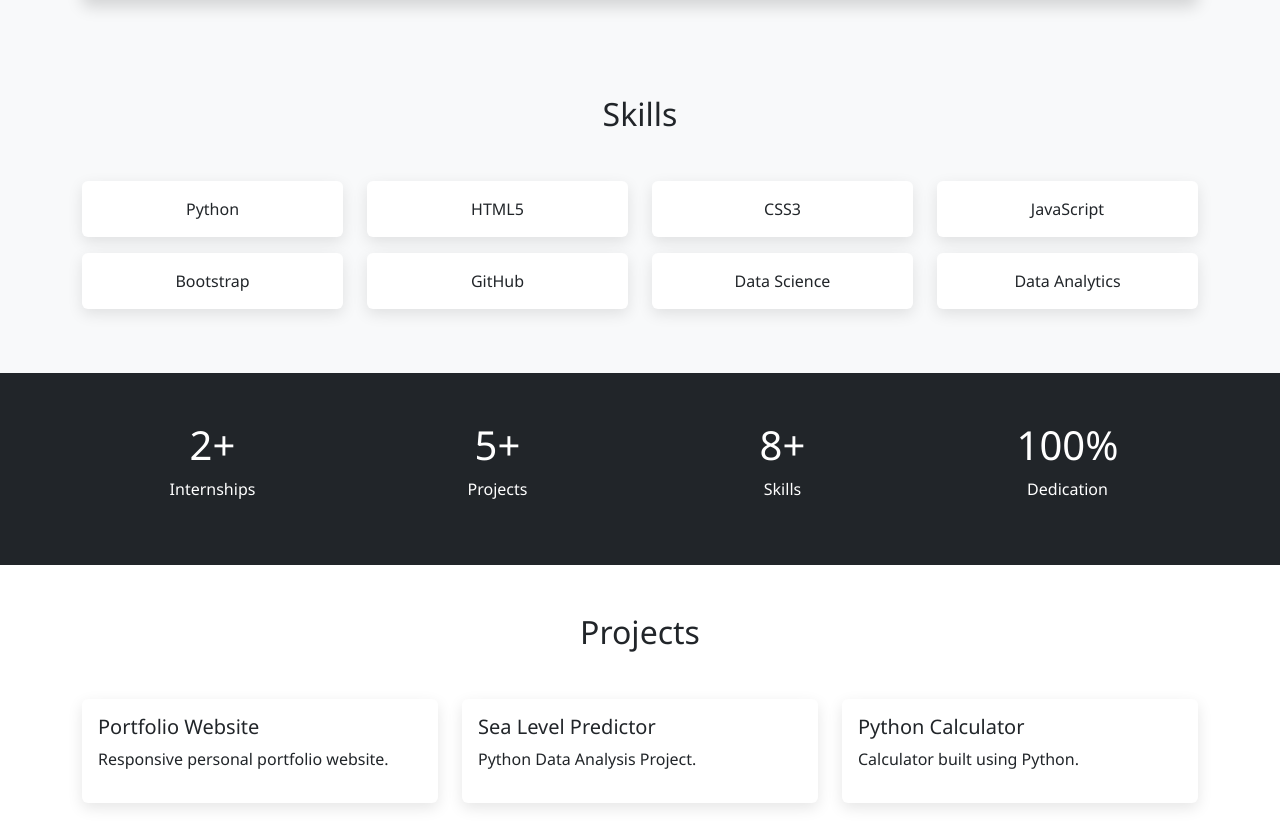
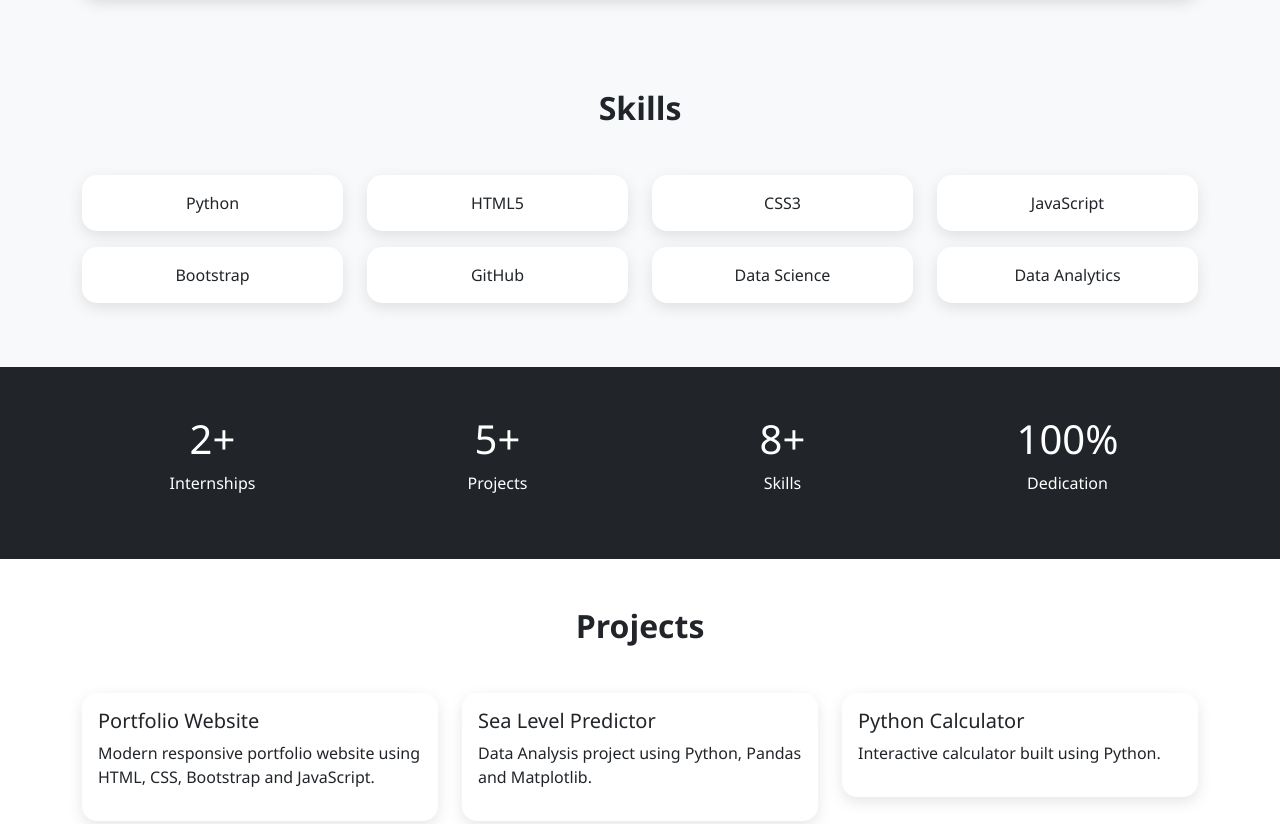
Before and after one commit to Iayush03/portfolio-website, a plain HTML site: page index.html in a window 1280 px wide. Shown: the part 1785-2609 px from the top of the page. Drawn offline with nearby package versions, Linux system fonts and the light colour scheme.

Commit message:
Refactor index.html for improved structure and styling

```diff
--- a/index.html
+++ b/index.html
@@ -82,7 +82,30 @@
 .dark footer{
 background:black;
 }
+.card{
+border:none;
+border-radius:15px;
+overflow:hidden;
+}
 
+.card:hover{
+transform:translateY(-8px);
+transition:.3s;
+}
+
+.badge{
+font-size:14px;
+margin-right:5px;
+}
+
+h2{
+font-weight:700;
+}
+
+.profile-img:hover{
+transform:scale(1.05);
+transition:.4s;
+}
 </style>
 
 </head>
@@ -385,7 +408,10 @@
 <div class="card project-card">
 <div class="card-body">
 <h5>Portfolio Website</h5>
-<p>Responsive personal portfolio website.</p>
+<p>
+Modern responsive portfolio website using
+HTML, CSS, Bootstrap and JavaScript.
+</p>
 </div>
 </div>
 </div>
@@ -394,7 +420,10 @@
 <div class="card project-card">
 <div class="card-body">
 <h5>Sea Level Predictor</h5>
-<p>Python Data Analysis Project.</p>
+<p>
+Data Analysis project using
+Python, Pandas and Matplotlib.
+</p>
 </div>
 </div>
 </div>
@@ -403,7 +432,9 @@
 <div class="card project-card">
 <div class="card-body">
 <h5>Python Calculator</h5>
-<p>Calculator built using Python.</p>
+<p>
+Interactive calculator built using Python.
+</p>
 </div>
 </div>
 </div>
```
